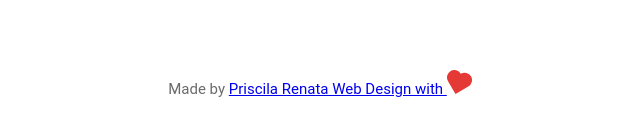
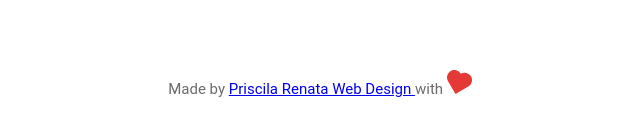
Before and after one commit to pdasilva89/mad_libs, a plain HTML site: page index.html in a window 1280 px wide. Shown: the part 587-722 px from the top of the page, 320-960 px from the left. Drawn offline with Linux system fonts and the light colour scheme; a web font is replaced by a local one.

Commit message:
Update index.html

```diff
--- a/index.html
+++ b/index.html
@@ -166,7 +166,7 @@
     </div>
 
     <div id="footer">
-         <p>Made by <a href="https://www.priscilarenata.com/" target="_blank">Priscila Renata Web Design with <span><img src="images/heart.svg" alt=""></span></a></p>
+         <p>Made by <a href="https://www.priscilarenata.com/" target="_blank">Priscila Renata Web Design </a>with <span><img src="images/heart.svg" alt=""></span></p>
     </div>
 <script src="index.js"></script>
 </body>
```
